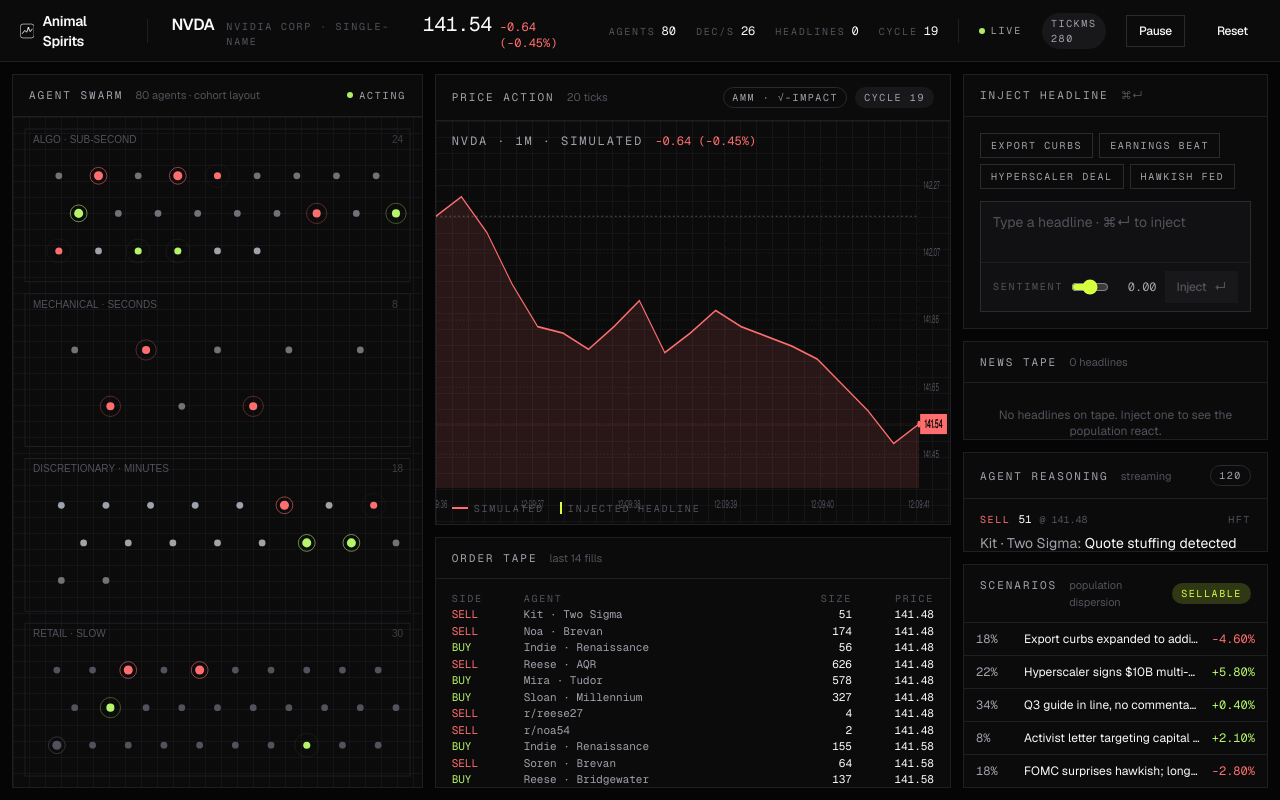
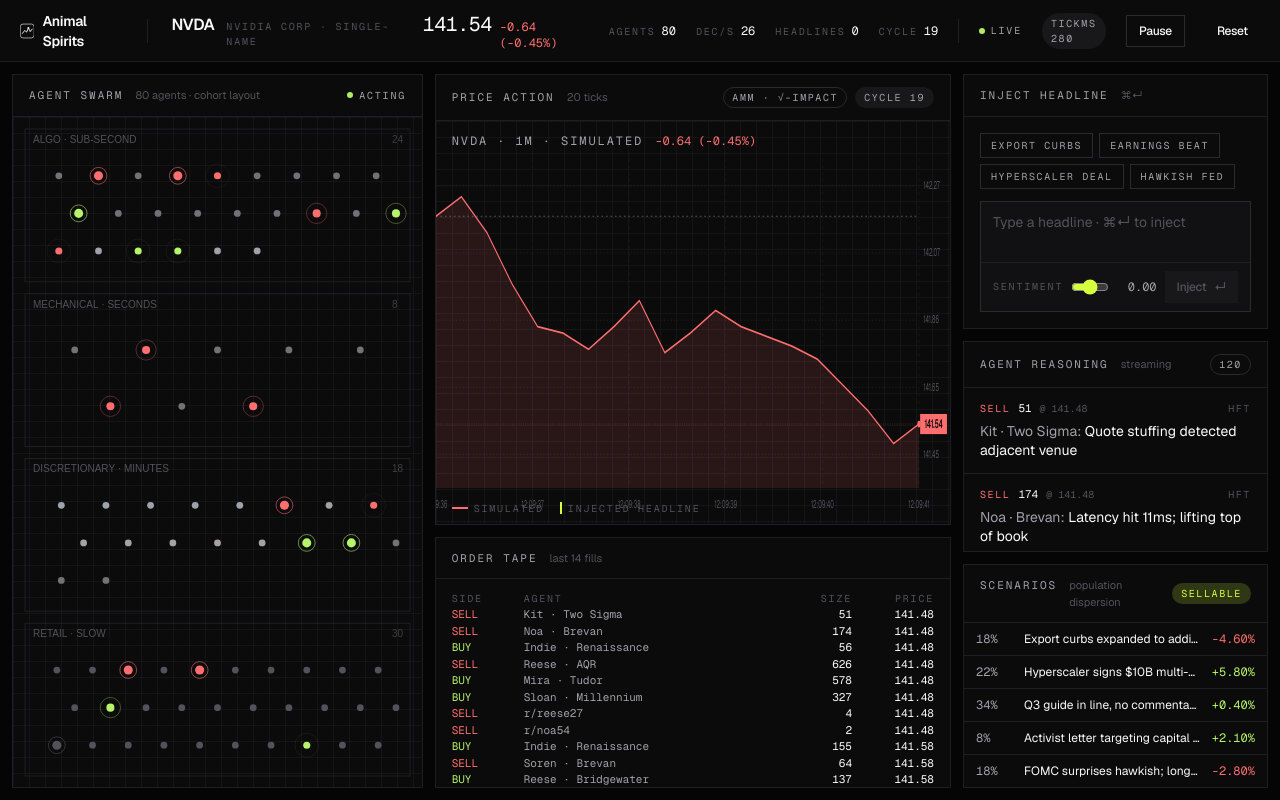
Before and after one commit to alexechoi/to-the-americas-hack-market-simulator, a Next.js app in the folder frontend/: page /sim in a window 1280 px wide. Built offline with nearby package versions, Linux system fonts and the light colour scheme.

Commit message:
Remove NewsFeed component from SimPage and update layout comments for clarity. Adjust right column structure to focus on headline injection and agent reasoning.

```diff
--- a/frontend/app/sim/page.tsx
+++ b/frontend/app/sim/page.tsx
@@ -6,7 +6,6 @@ import { useMemo, useState } from "react";
 import { AgentReasoning } from "@/app/components/sim/AgentReasoning";
 import { AgentSwarm } from "@/app/components/sim/AgentSwarm";
 import { HeadlineInjector } from "@/app/components/sim/HeadlineInjector";
-import { NewsFeed } from "@/app/components/sim/NewsFeed";
 import { OrderTape } from "@/app/components/sim/OrderTape";
 import { PriceChart } from "@/app/components/sim/PriceChart";
 import { ScenarioTable } from "@/app/components/sim/ScenarioTable";
@@ -180,20 +179,10 @@ export default function SimPage() {
           </Panel>
         </div>
 
-        {/* Right column · inject + news + reasoning + scenarios */}
+        {/* Right column · inject + reasoning + scenarios */}
         <div className="col-span-12 flex min-h-0 flex-col gap-3 lg:col-span-3">
           <Panel title="Inject headline" caption="⌘↵" className="shrink-0">
             <HeadlineInjector onInject={controls.injectHeadline} />
-          </Panel>
-
-          <Panel
-            title="News tape"
-            caption={`${cohortStats.news} headlines`}
-            flush
-            className="min-h-0 flex-1"
-            bodyClassName="min-h-0 flex-1 overflow-y-auto no-scrollbar"
-          >
-            <NewsFeed news={snapshot?.news ?? []} />
           </Panel>
 
           <Panel
```
